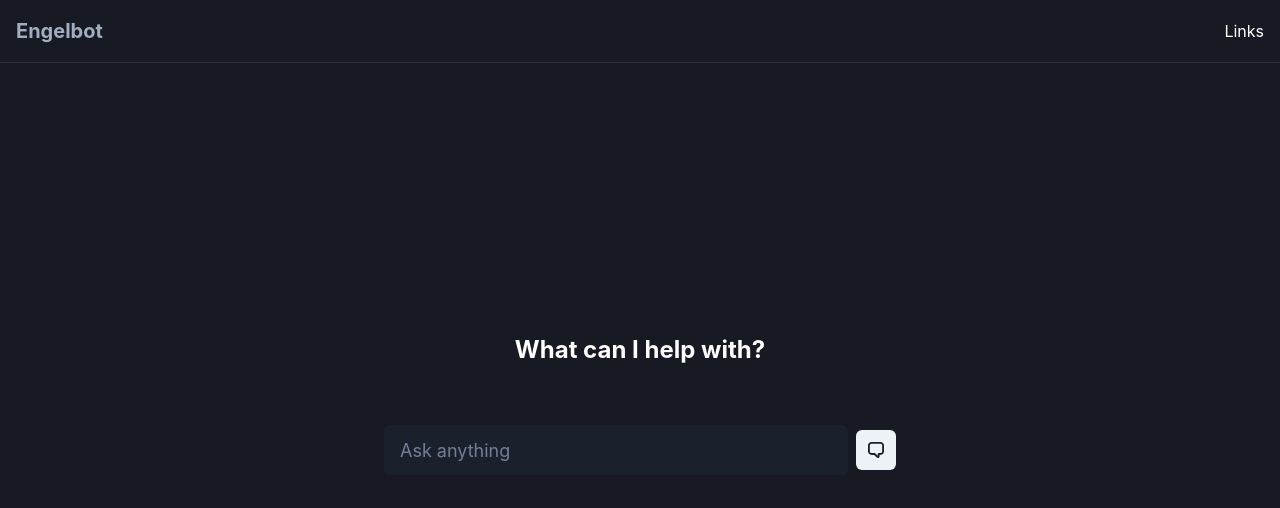
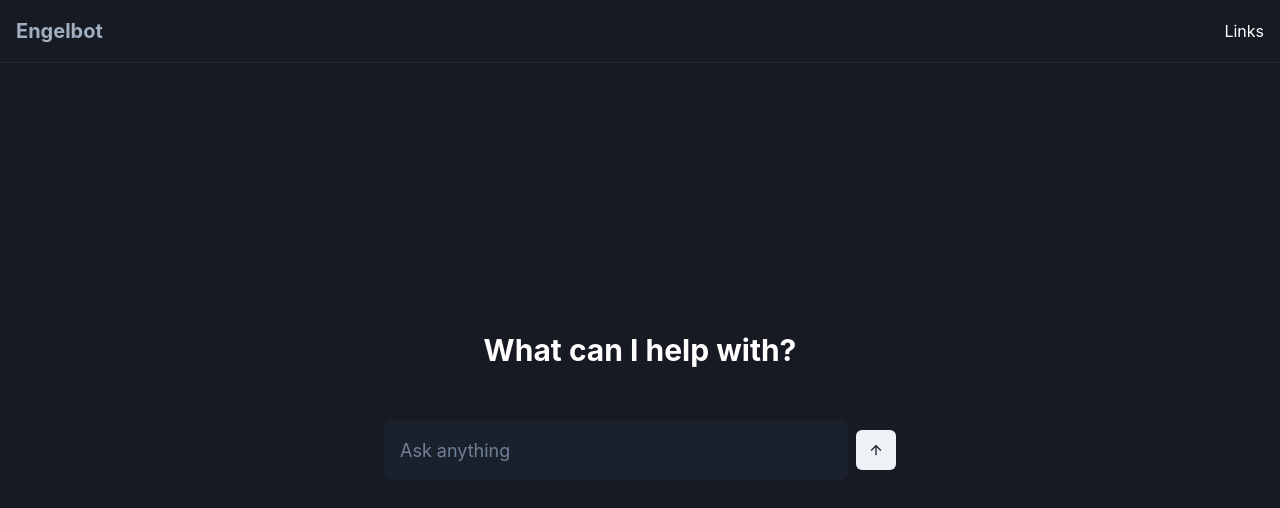
Before and after one commit to megaraph/guppy-frontend, a React (Vite) app: page / in a window 1280 px wide. Shown: the top 508 px of the page. Built offline with nearby package versions, Linux system fonts and the light colour scheme.

Commit message:
update send icon and enter event key

```diff
--- a/src/App.tsx
+++ b/src/App.tsx
@@ -1,5 +1,5 @@
 import { Box, Input, IconButton, VStack, Text, HStack } from "@chakra-ui/react";
-import { ChatIcon } from "@chakra-ui/icons";
+import { ArrowUpIcon } from "@chakra-ui/icons";
 import { useState, useEffect, useRef } from "react";
 
 const mockResponses: { [key: string]: string } = {
@@ -63,7 +63,7 @@
                 left={0}
                 right={0}
                 zIndex={1000}
-                borderBottom="1px solid rgba(255, 255, 255, 0.1)"
+                borderBottom="1px solid rgba(255, 255, 255, 0.05)"
             >
                 <Text fontSize="xl" fontWeight="bold" color="gray.400">
                     Engelbot
@@ -89,7 +89,7 @@
                         justifyContent="center"
                     >
                         <Text
-                            fontSize="2xl"
+                            fontSize="3xl"
                             fontWeight="bold"
                             textAlign="center"
                         >
@@ -107,15 +107,18 @@
                                 placeholder="Ask anything"
                                 value={input}
                                 onChange={(e) => setInput(e.target.value)}
+                                onKeyDown={(e) => {
+                                    if (e.key === "Enter") sendMessage();
+                                }}
                                 bg="gray.800"
                                 border="none"
                                 _focus={{ bg: "gray.700" }}
                                 color="white"
-                                height="50px"
+                                height="60px"
                                 fontSize="lg"
                             />
                             <IconButton
-                                icon={<ChatIcon />}
+                                icon={<ArrowUpIcon />}
                                 aria-label="Send Message"
                                 colorScheme="gray"
                                 onClick={sendMessage}
@@ -165,15 +168,18 @@
                         placeholder="Ask anything"
                         value={input}
                         onChange={(e) => setInput(e.target.value)}
+                        onKeyDown={(e) => {
+                            if (e.key === "Enter") sendMessage();
+                        }}
                         bg="gray.800"
                         border="none"
                         _focus={{ bg: "gray.700" }}
                         color="white"
-                        height="50px"
+                        height="60px"
                         fontSize="lg"
                     />
                     <IconButton
-                        icon={<ChatIcon />}
+                        icon={<ArrowUpIcon />}
                         aria-label="Send Message"
                         colorScheme="gray"
                         onClick={sendMessage}
```
